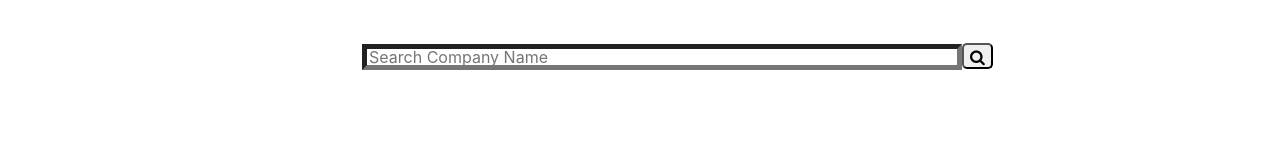
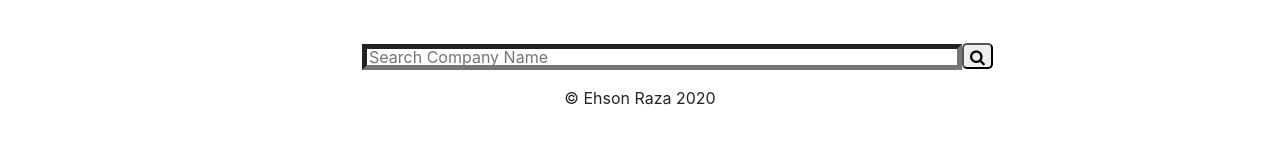
Before and after one commit to Ramong06/inside-job, a React (Create React App) app in the folder client/: page / in a window 1280 px wide. Shown: the part 432-576 px from the top of the page. Built offline with nearby package versions, Linux system fonts and the light colour scheme.

Commit message:
added footer

```diff
--- /dev/null
+++ b/client/src/components/Container/index.js
@@ -0,0 +1,7 @@
+import React from "react";
+
+function Container(props) {
+  return <div className={`container${props.fluid ? "-fluid" : ""}`} {...props} />;
+}
+
+export default Container;
--- a/client/src/components/Footer/index.js
+++ b/client/src/components/Footer/index.js
@@ -2,8 +2,10 @@ import React from "react";
 
 function Footer() {
   return (
-    <footer className="footer">
-      <span></span>
+    <footer className="footer footer-light" id="footer">
+        <div className="col text-center">
+          <p className="copyright d-none d-sm-block"> © Ehson Raza 2020</p>
+      </div>
     </footer>
   );
 }
--- /dev/null
+++ b/client/src/components/Footer/style.css
@@ -0,0 +1,11 @@
+#footer {
+  bottom: 0%;
+  width: 100%;
+  color: white !important;
+  /* background-blend-mode: hard-light; */
+  background-color: black !important;
+  /* opacity: 0.5; */
+  /* // This is in the form rgba(R,G,B,a) where a is your opacity */
+  /* // The rest of your CSS */
+  font-size: 17px;
+}
--- a/client/src/pages/Home/index.js
+++ b/client/src/pages/Home/index.js
@@ -2,7 +2,9 @@ import React, { useState, useEffect } from "react";
 import SearchForm from "../../components/SearchForm";
 import Navbar from "../../components/Navbar";
 import Row from "../../components/Row";
-import Col from "../../components/Col"
+import Col from "../../components/Col";
+import Footer from "../../components/Footer";
+import Container from "../../components/Container"
 import API from "../../utils/FinanceAPI";
 import "./style.css";
 
@@ -10,10 +12,10 @@ function Home({ handleSearchResults }) {
   return (
     <div>
       <Navbar />
-      <div className="container">
+      <Container>
         <Row>
           <Col size="md-12" className="logoImg">
-            <img src={require("./1997444.png")} height="300px" width="500px" />
+          <img src={require("./1997444.png")} height="300px" width="500px" />
           </Col>
         </Row>
         <Row>
@@ -21,6 +23,10 @@ function Home({ handleSearchResults }) {
             <SearchForm handleSearchResults={handleSearchResults} />
           </Col>
         </Row>
+      </Container>
+      <div className="footer-copyright text-center py-3">
+          <Footer></Footer>
+
       </div>
     </div>
   );
```
Also changed, not shown: client/src/pages/Home/cool-company-logo.jpg (deleted), client/src/pages/Home/dude.jpg (deleted).
